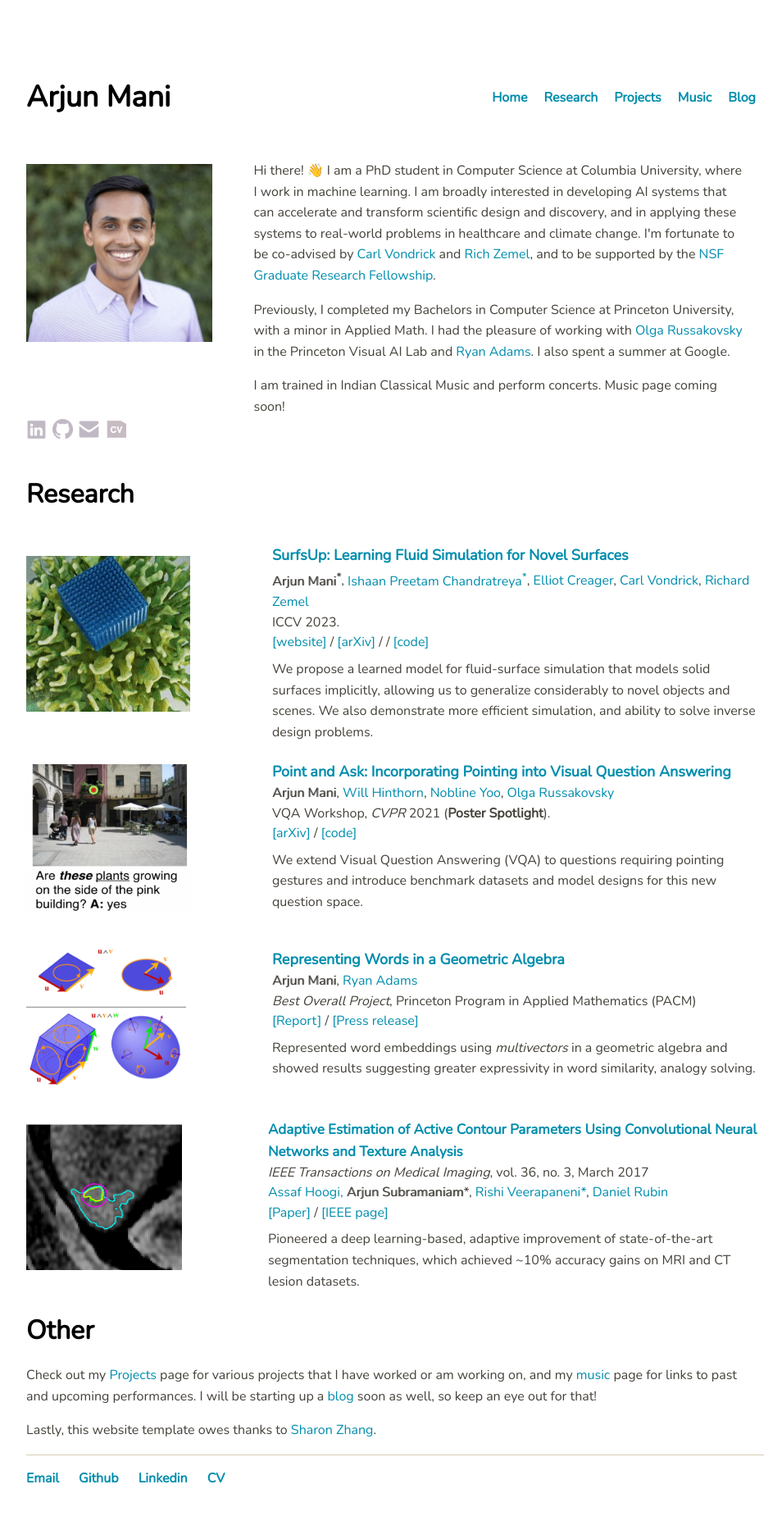
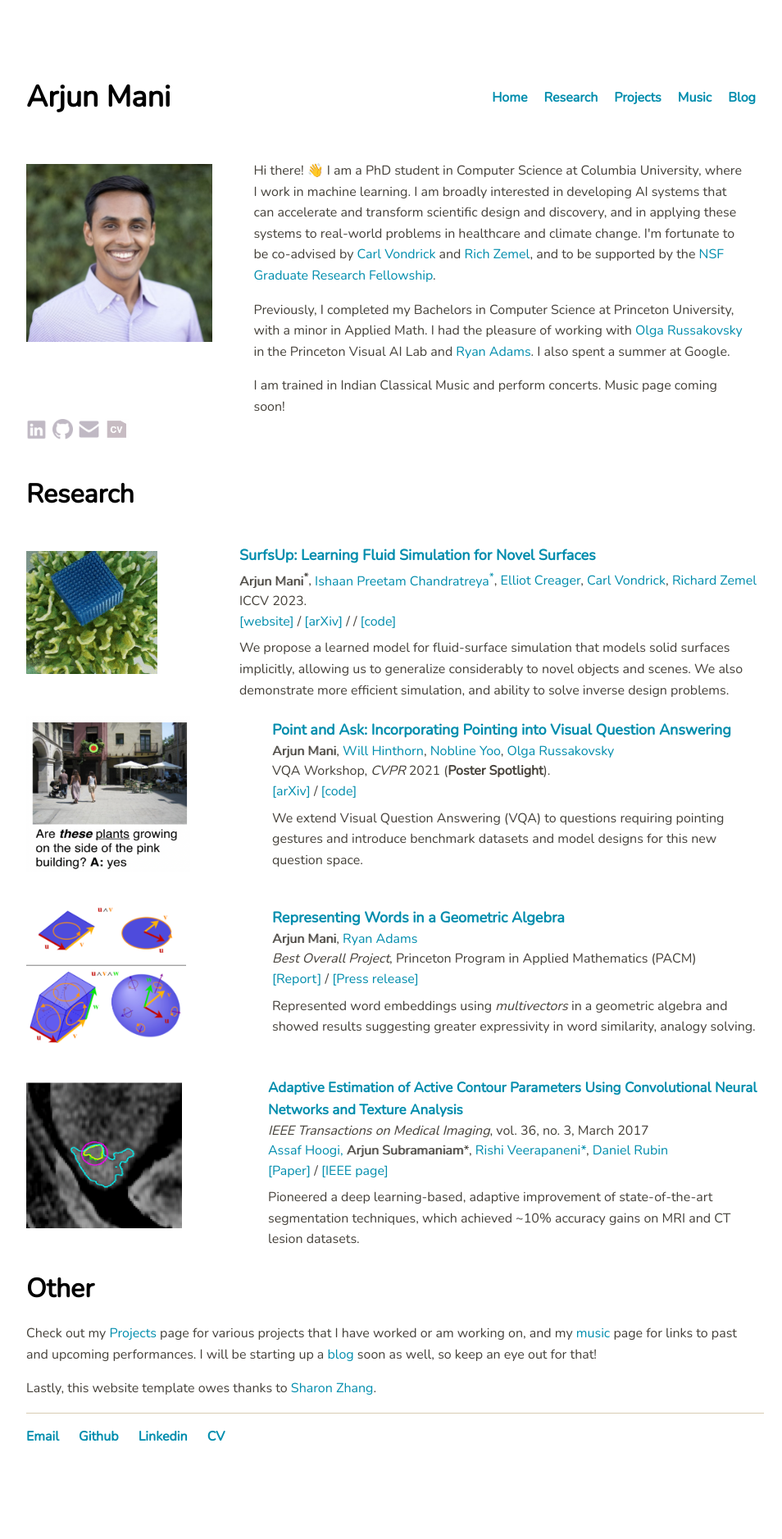
Before and after one commit to arjun-mani/arjun-mani.github.io, a Jekyll site: the page built from index.html, in a window 1280 px wide. Shown: the whole page at 82% size, without its empty margins (160-1114 px from the left). Built offline with Jekyll 4.4.1, drawn with Linux system fonts in a browser that asks for light colours; after the commit the page ends 1825 px from its top, so only the background shows below that.

Commit message:
Update index.html

```diff
--- a/index.html
+++ b/index.html
@@ -72,7 +72,7 @@ title: Home
 
 <div class="research">
 	<div class="research-img">
-		<img style="height:190px; width:200px" src="../imgs/coralgif.gif">
+		<img style="height:150px; width:160px" src="../imgs/coralgif.gif">
 	</div>
 	<div class="research-desc">
 		<p style="font-size:18px;font-weight:1000"><a href="https://arxiv.org/abs/2304.061971">SurfsUp: Learning Fluid Simulation for Novel Surfaces</a></p>
```
